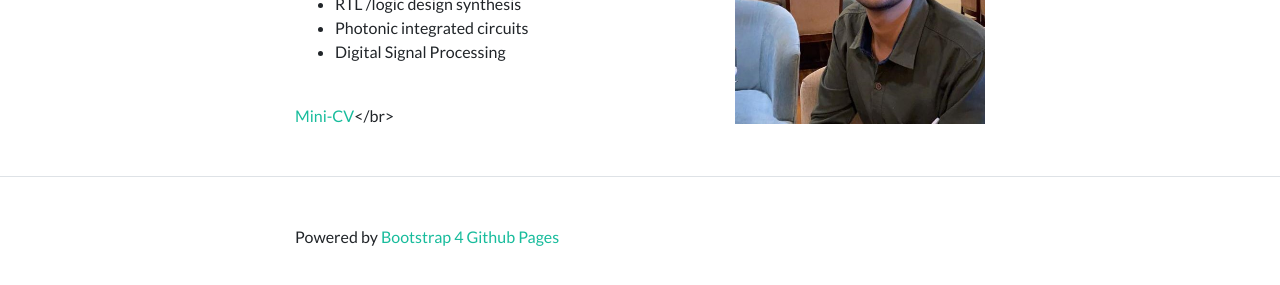
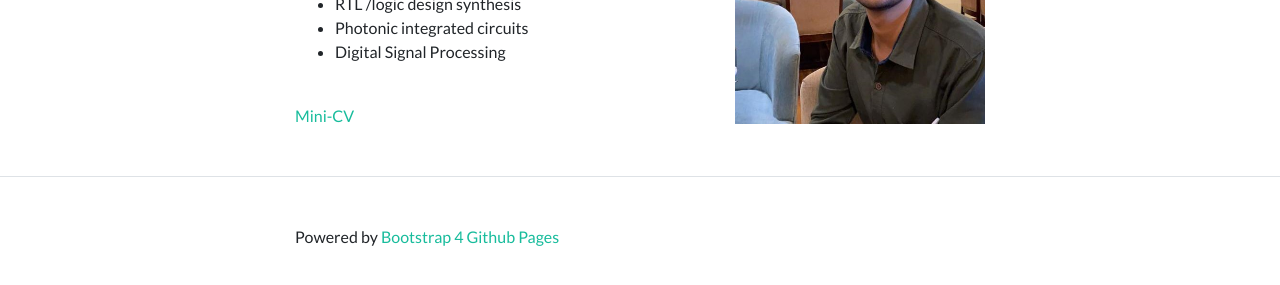
Before and after one commit to Raghav-Bell/Raghav-Bell.github.io, a Jekyll site: the page built from index.md, in a window 1280 px wide. Shown: the part 496-781 px from the top of the page. Built offline with Jekyll 4.4.1, drawn with Linux system fonts in a browser that asks for light colours.

```diff
--- a/index.md
+++ b/index.md
@@ -18,4 +18,4 @@ of what, why and how. I am fascinated with the question that started Digital rev
   <li>Photonic integrated circuits</li>
   <li>Digital Signal Processing </li>
  </ul>
-<br><a href="/assets/mcv.pdf" target="_blank">Mini-CV</a></br></div>
+<br><a href="/assets/mcv.pdf" target="_blank">Mini-CV</a></div>
```
